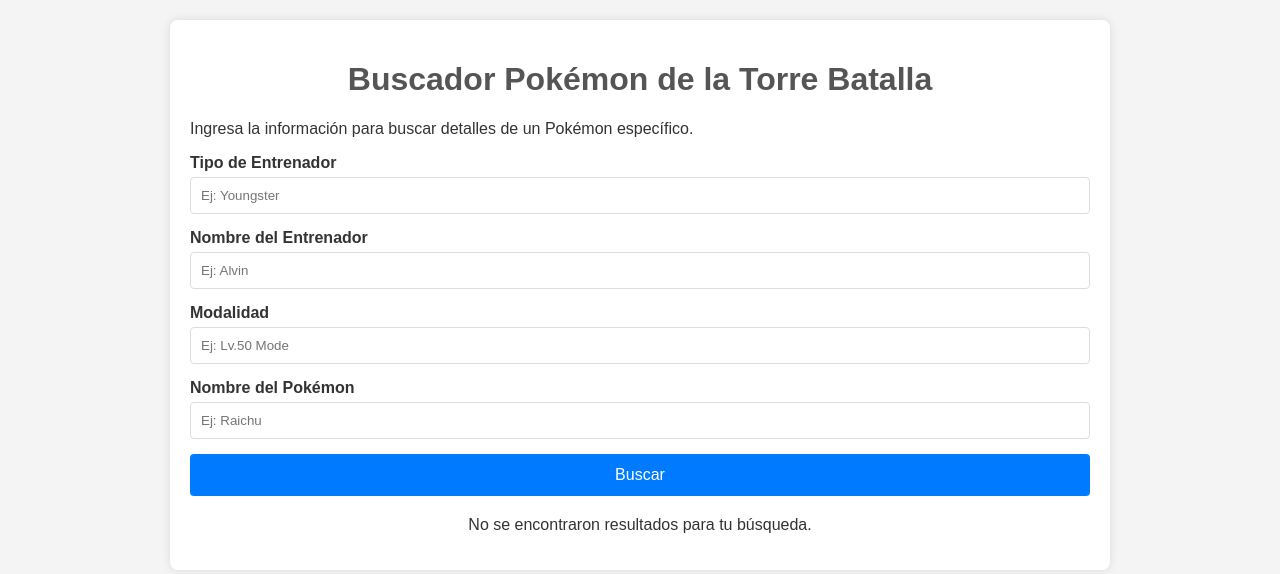
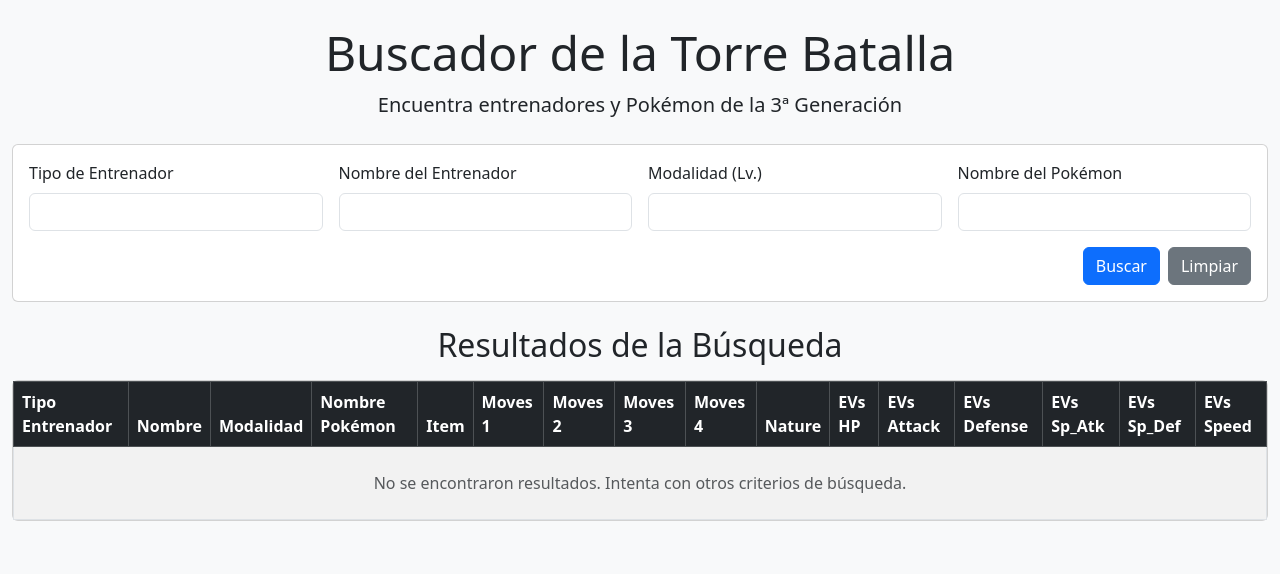
Before and after one commit to RobertoPerezOne/torre_batalla_RS, a Flask app: page / in a window 1280 px wide. Shown: the top 574 px of the page. Run offline with Flask 3, Linux system fonts and the light colour scheme.

Commit message:
Add files via upload

```diff
--- a/templates/index.html
+++ b/templates/index.html
@@ -1,138 +1,114 @@
 <!DOCTYPE html>
-
 <html lang="es">
 <head>
     <meta charset="UTF-8">
     <meta name="viewport" content="width=device-width, initial-scale=1.0">
-<title>Buscador Pokémon</title>
+    <title>Buscador Torre Batalla</title>
+    <link href="https://cdn.jsdelivr.net/npm/bootstrap@5.3.3/dist/css/bootstrap.min.css" rel="stylesheet">
     <style>
         body {
-font-family: Arial, sans-serif;
-margin: 20px;
-background-color: #f4f4f4;
-color: #333;
+            background-color: #f8f9fa;
         }
         .container {
-max-width: 900px;
-margin: auto;
-background: #fff;
-padding: 20px;
-border-radius: 8px;
-box-shadow: 0 0 10px rgba(0, 0, 0, 0.1);
+            max-width: 1400px;
         }
-h1, h2 {
-color: #555;
-text-align: center;
-}
-form {
-display: flex;
-flex-direction: column;
-gap: 15px;
-margin-bottom: 20px;
-}
-.form-group {
-display: flex;
-flex-direction: column;
-}
-label {
-font-weight: bold;
-margin-bottom: 5px;
-}
-input[type="text"] {
-padding: 10px;
-border: 1px solid #ddd;
-border-radius: 4px;
-}
-button {
-padding: 12px;
-background-color: #007bff;
-color: white;
-border: none;
-border-radius: 4px;
-cursor: pointer;
-font-size: 16px;
-}
-button:hover {
-background-color: #0056b3;
-}
-table {
-width: 100%;
-border-collapse: collapse;
-margin-top: 20px;
-}
-th, td {
-border: 1px solid #ddd;
-padding: 8px;
-text-align: left;
-}
-th {
-background-color: #f2f2f2;
-font-size: 14px;
-}
-tr:nth-child(even) {
-background-color: #f9f9f9;
-}
-@media (max-width: 600px) {
-body {
-margin: 10px;
-}
-.container {
-padding: 10px;
-}
-form {
-gap: 10px;
-}
+        .table-responsive {
+            max-height: 60vh; /* Altura máxima antes de mostrar scroll vertical */
         }
     </style>
 </head>
 <body>
-<div class="container">
-<h1>Buscador Pokémon de la Torre Batalla</h1>
-<p>Ingresa la información para buscar detalles de un Pokémon específico.</p>
 
-    <form action="/" method="post">
-        <div class="form-group">
-            <label for="tipo_entrenador">Tipo de Entrenador</label>
-            <input type="text" id="tipo_entrenador" name="tipo_entrenador" placeholder="Ej: Youngster">
+<div class="container mt-4">
+    <div class="text-center mb-4">
+        <h1 class="display-5">Buscador de la Torre Batalla</h1>
+        <p class="lead">Encuentra entrenadores y Pokémon de la 3ª Generación</p>
     </div>
-        <div class="form-group">
-            <label for="nombre_entrenador">Nombre del Entrenador</label>
-            <input type="text" id="nombre_entrenador" name="nombre_entrenador" placeholder="Ej: Alvin">
+
+    <div class="card card-body mb-4">
+        <form method="POST" action="/">
+            <div class="row g-3">
+                <div class="col-md-3">
+                    <label for="tipo_entrenador" class="form-label">Tipo de Entrenador</label>
+                    <input type="text" class="form-control" id="tipo_entrenador" name="tipo_entrenador">
                 </div>
-        <div class="form-group">
-            <label for="modalidad">Modalidad</label>
-            <input type="text" id="modalidad" name="modalidad" placeholder="Ej: Lv.50 Mode">
+                <div class="col-md-3">
+                    <label for="nombre_entrenador" class="form-label">Nombre del Entrenador</label>
+                    <input type="text" class="form-control" id="nombre_entrenador" name="nombre_entrenador">
                 </div>
-        <div class="form-group">
-            <label for="nombre_pokemon">Nombre del Pokémon</label>
-            <input type="text" id="nombre_pokemon" name="nombre_pokemon" placeholder="Ej: Raichu">
+                <div class="col-md-3">
+                    <label for="modalidad" class="form-label">Modalidad (Lv.)</label>
+                    <input type="text" class="form-control" id="modalidad" name="modalidad">
                 </div>
-        <button type="submit">Buscar</button>
+                <div class="col-md-3">
+                    <label for="nombre_pokemon" class="form-label">Nombre del Pokémon</label>
+                    <input type="text" class="form-control" id="nombre_pokemon" name="nombre_pokemon">
+                </div>
+            </div>
+            <div class="d-grid gap-2 d-md-flex justify-content-md-end mt-3">
+                <button type="submit" class="btn btn-primary">Buscar</button>
+                 <a href="/" class="btn btn-secondary">Limpiar</a>
+            </div>
         </form>
+    </div>
 
-    {% if resultados is not none and not resultados.empty %}
-        <h2>Resultados de la Búsqueda</h2>
-        <table>
-            <thead>
+    <h2 class="text-center mb-3">Resultados de la Búsqueda</h2>
+    <div class="card">
+        <div class="table-responsive">
+            <table class="table table-striped table-bordered table-hover mb-0">
+                <thead class="table-dark" style="position: sticky; top: 0;">
                     <tr>
-                    {% for col in resultados.columns %}
-                    <th>{{ col }}</th>
-                    {% endfor %}
+                        <th>Tipo Entrenador</th>
+                        <th>Nombre</th>
+                        <th>Modalidad</th>
+                        <th>Nombre Pokémon</th>
+                        <th>Item</th>
+                        <th>Moves 1</th>
+                        <th>Moves 2</th>
+                        <th>Moves 3</th>
+                        <th>Moves 4</th>
+                        <th>Nature</th>
+                        <th>EVs HP</th>
+                        <th>EVs Attack</th>
+                        <th>EVs Defense</th>
+                        <th>EVs Sp_Atk</th>
+                        <th>EVs Sp_Def</th>
+                        <th>EVs Speed</th>
                     </tr>
                 </thead>
                 <tbody>
+                    {% if not resultados.empty %}
                         {% for index, row in resultados.iterrows() %}
                         <tr>
-                    {% for cell in row %}
-                    <td>{{ cell }}</td>
-                    {% endfor %}
+                            <td>{{ row['Tipo Entrenador'] }}</td>
+                            <td>{{ row['Nombre'] }}</td>
+                            <td>{{ row['Modalidad'] }}</td>
+                            <td>{{ row['Nombre Pokémon'] }}</td>
+                            <td>{{ row['Item'] }}</td>
+                            <td>{{ row['Moves 1'] }}</td>
+                            <td>{{ row['Moves 2'] }}</td>
+                            <td>{{ row['Moves 3'] }}</td>
+                            <td>{{ row['Moves 4'] }}</td>
+                            <td>{{ row['Nature'] }}</td>
+                            <td>{{ row['EVs_HP'] }}</td>
+                            <td>{{ row['EVs_Attack'] }}</td>
+                            <td>{{ row['EVs_Defense'] }}</td>
+                            <td>{{ row['EVs_Sp_Atk'] }}</td>
+                            <td>{{ row['EVs_Sp_Def'] }}</td>
+                            <td>{{ row['EVs_Speed'] }}</td>
                         </tr>
                         {% endfor %}
+                    {% else %}
+                        <tr>
+                            <td colspan="16" class="text-center text-muted py-4">
+                                No se encontraron resultados. Intenta con otros criterios de búsqueda.
+                            </td>
+                        </tr>
+                    {% endif %}
                 </tbody>
             </table>
-    {% elif resultados is not none %}
-        <p style="text-align: center;">No se encontraron resultados para tu búsqueda.</p>
-    {% endif %}
+        </div>
+    </div>
 </div>
 
 </body>
```
Lines whose indentation alone changed are shown as unchanged.
